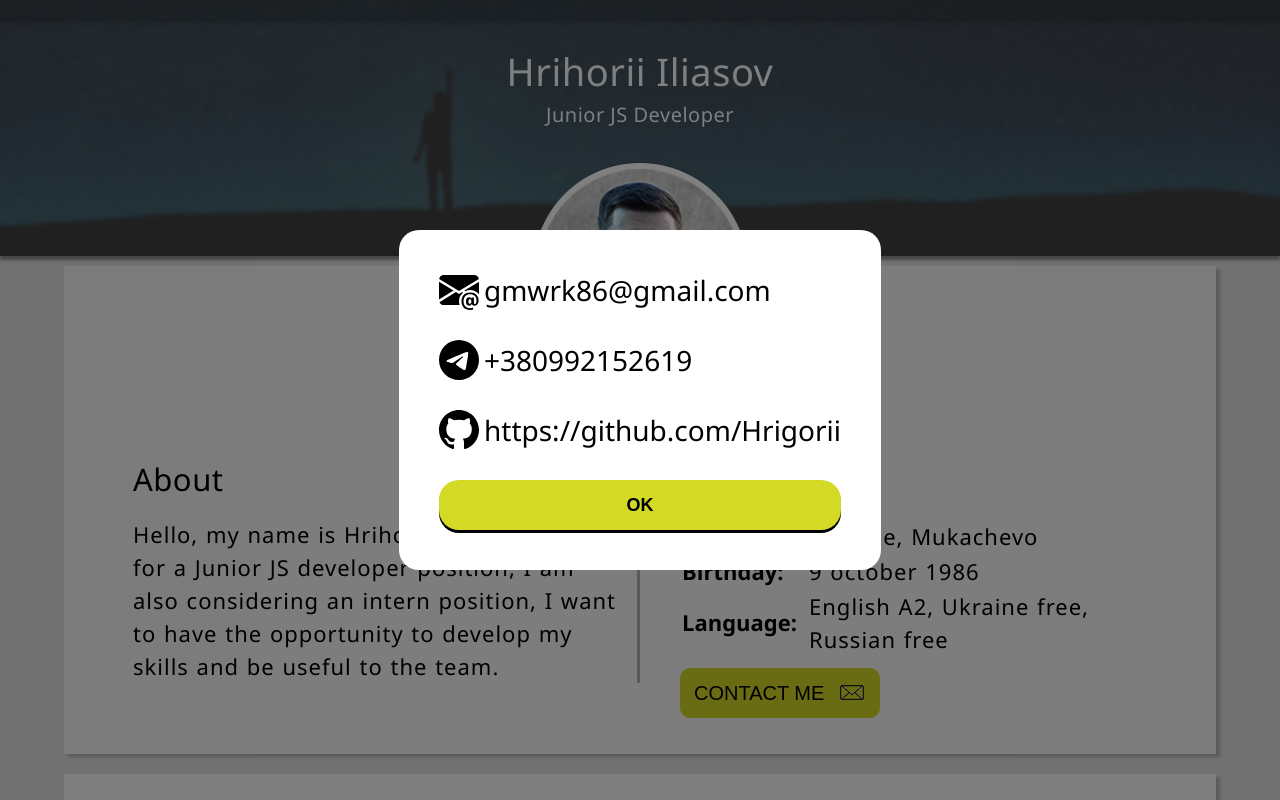
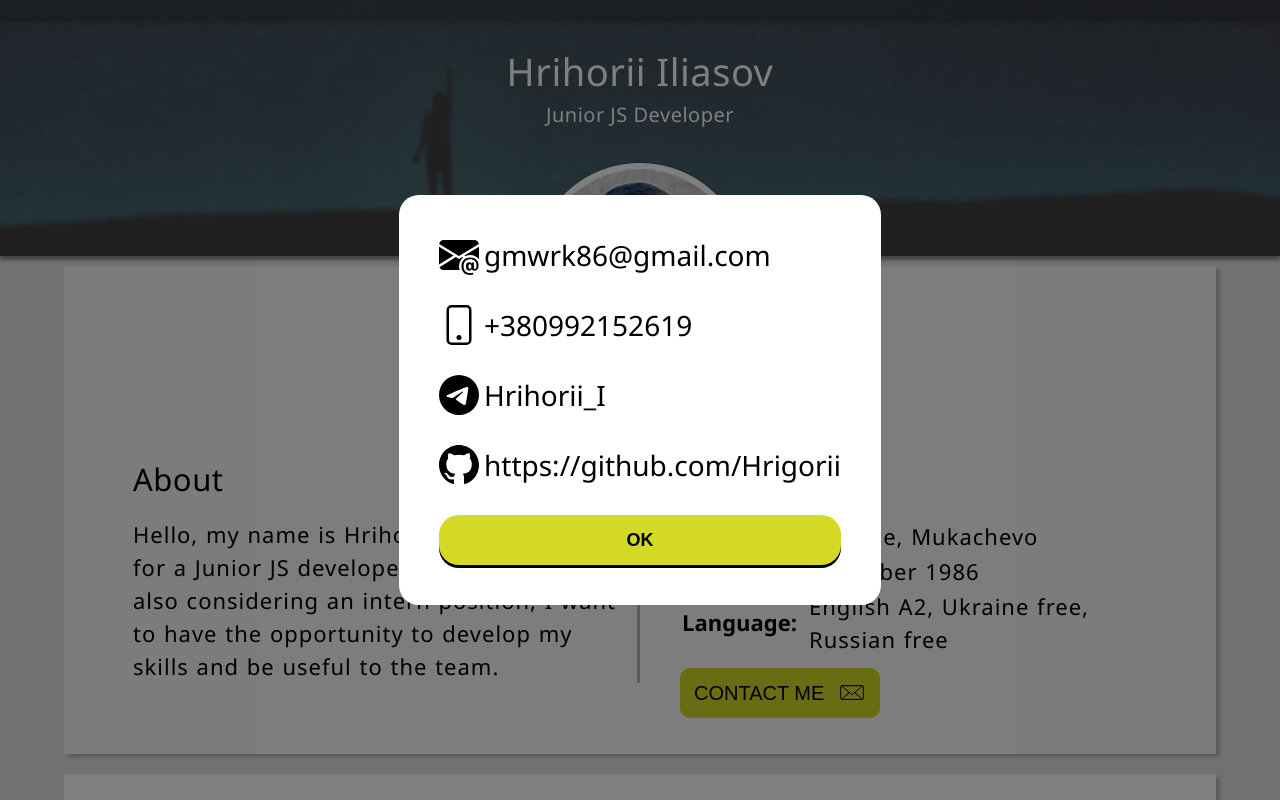
Before and after one commit to Hrigorii/CV, a plain HTML site: page index.html in a window 1280 px wide. Both pictures are taken after a click on the button "CONTACT ME". Shown: the top 800 px of the page. Drawn offline with Linux system fonts and the light colour scheme.

Commit message:
add telegram

```diff
--- a/index.html
+++ b/index.html
@@ -164,7 +164,7 @@
 						<div class="work__list-text">
 							<div class="work__list-items">
 								<h3>Electronic engineer of the department of maintenance of CNC machine tools
-									DP ”Elektrovashmash”</h3>
+									DP ”ETM”</h3>
 								<p>Service of measuring devices; maintenance and repair of electrical equipment;
 									CNC settings ; commissioning; Ensuring uninterrupted operation of equipment</p>
 							</div>
@@ -197,8 +197,12 @@
 							<a href="mailto:gmwrk86@gmail.com">gmwrk86@gmail.com</a>
 						</div>
 						<div class="contact-info__item">
+							<img width="40px" height="40px" src="./img/phone.svg" alt="telegram">
+							<a href="tel:+380992152619">+380992152619</a>
+						</div>
+						<div class="contact-info__item">
 							<img width="40px" height="40px" src="./img/telegram.svg" alt="telegram">
-							<a href="tel:+380992152619">+380992152619</a>
+							<a href="te.me/Hrihorii_I">Hrihorii_I</a>
 						</div>
 						<div class="contact-info__item">
 							<img width="40px" height="40px" src="./img/github.svg" alt="github">
@@ -206,7 +210,6 @@
 						</div>
 						<button type="button" class="ok-button">OK</button>
 					</div>
-
 				</div>
 			</div>
 		</div>
--- a/script_cv.js
+++ b/script_cv.js
@@ -80,19 +80,21 @@ classImage.forEach(image => {
 function showModal() {
 	modal.classList.add('active');
 	document.body.classList.add('stop_scroll');
+	document.querySelector('.contact-info').classList.add('active');
 
 }
 
 function close() {
 	modal.classList.remove('active');
 	document.body.classList.remove('stop_scroll');
+	document.querySelector('.contact-info').classList.remove('active');
 }
 
 function closeModal(event) {
-	if (event.target.className == 'modal__body') {
+	if (event.target.className === 'modal__body') {
 		close();
 	}
-	if (event.target.className == 'ok-button') {
+	if (event.target.className === 'ok-button') {
 		close();
 	}
 }
--- a/style.css
+++ b/style.css
@@ -366,12 +366,12 @@ h3 {
 	transform: translate(0px -100%);
 }
 
-.modal.active {
+.active {
 	opacity: 1;
 	visibility: visible;
 }
 
-.modal.active .modal__content {
+.active .modal__content {
 	opacity: 1;
 	transform: translate(0px 0px);
 }
@@ -384,6 +384,13 @@ h3 {
 	display: flex;
 	flex-direction: column;
 	row-gap: 30px;
+	opacity: 0;
+	visibility: hidden;
+}
+
+.contact-info.active{
+	opacity: 1;
+	visibility: visible;
 }
 
 @media (max-width: 1062px) {
```
Also changed, not shown: img/phone.svg (added).
